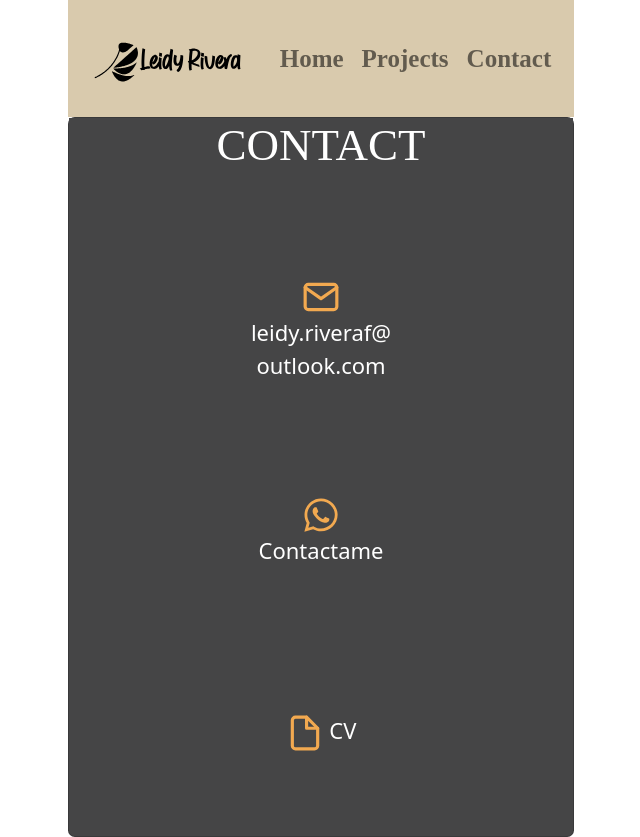
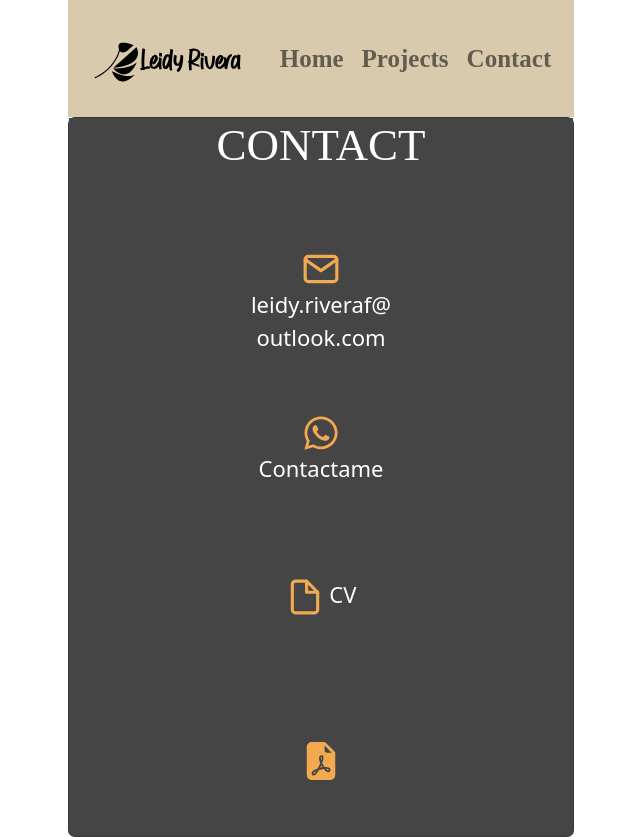
Before and after one commit to Ladyriv/Mi-Portafolio, a React (Vite) app: page /Contact in a window 1280 px wide. Shown: the whole page, without its empty margins (319-959 px from the left). Built offline with nearby package versions, Linux system fonts and the light colour scheme; a web font is replaced by a local one.

Commit message:
V07 Nuevo boton para descargar

```diff
--- a/src/components/Contact.jsx
+++ b/src/components/Contact.jsx
@@ -1,6 +1,7 @@
 import Card from 'react-bootstrap/Card';
 import { FiMail, FiFile } from "react-icons/fi";
 import { FaWhatsapp } from "react-icons/fa";
+import { BsFillFileEarmarkPdfFill } from "react-icons/bs";
 
 
 function Contact() {
@@ -10,6 +11,8 @@ function Contact() {
       <a className='icon' href='#'><FiMail />  leidy.riveraf@outlook.com</a>
       <a className='icon' href='https://wa.me/3138798873'> <FaWhatsapp/> Contactame </a>
       <a className='icon' href='./src/assets/docs/CV-LeidyRivera.pdf'> <FiFile />  CV </a>
+      <a className='icon' href='./src/assets/docs/CV-LeidyRivera.pdf' download='CV-LeidyRivera.pdf'><BsFillFileEarmarkPdfFill /></a>
+
     </Card>
   );
 }
```
